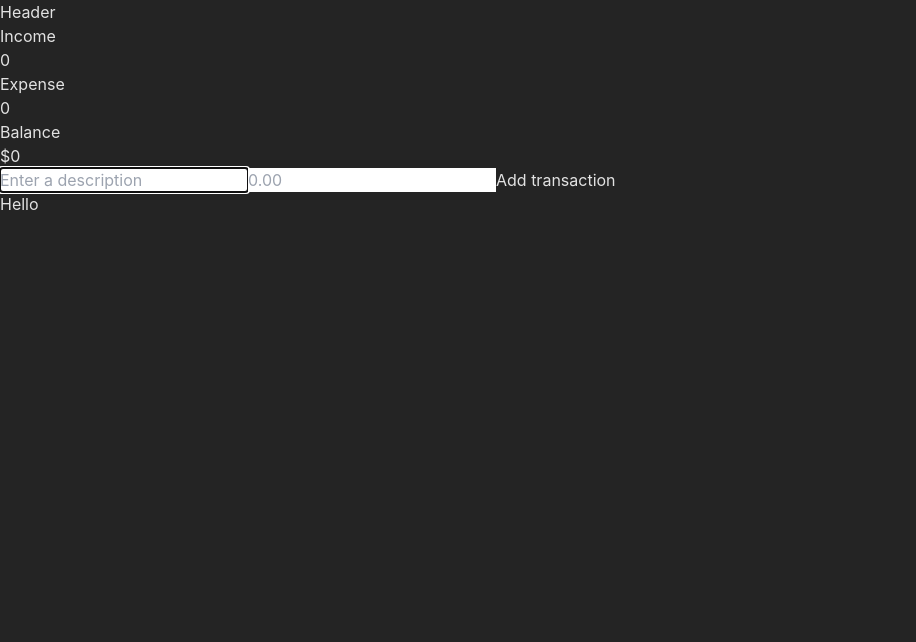
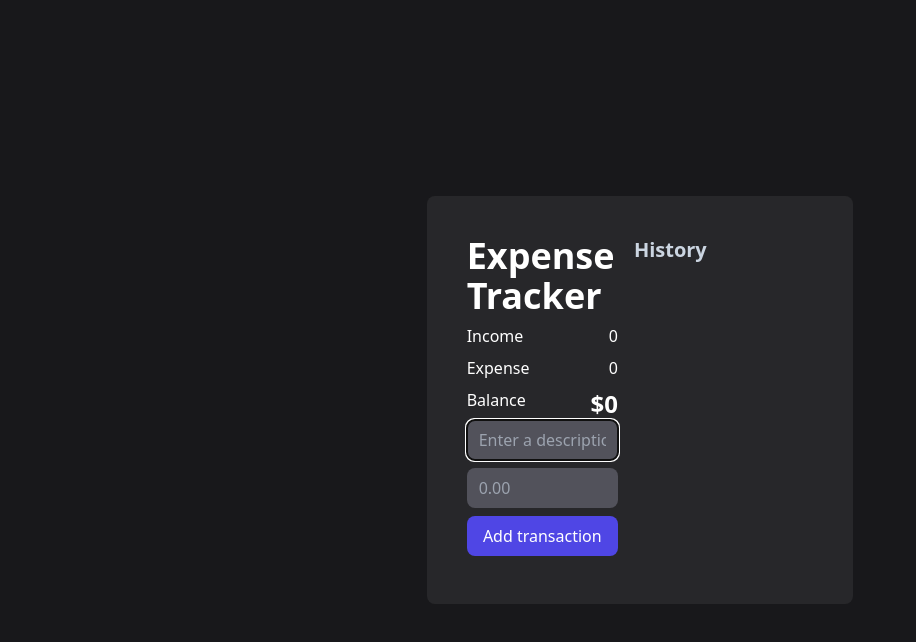
Before and after one commit to NewHub25/react-expense-tracker, a React (Vite) app: page / in a window 1280 px wide. Shown: the top 642 px of the page, without its empty margins (0-916 px from the left). Built offline with nearby package versions, Linux system fonts and the light colour scheme.

Commit message:
ADD styles

```diff
--- a/src/App.jsx
+++ b/src/App.jsx
@@ -8,12 +8,19 @@ import { GlobalProvider } from "./context/global-context";
 function App() {
   return (
     <GlobalProvider>
-      <Header />
-      <IncomeExpenses />
-      <Balance />
-      <TransactionForm />
-      <TransactionList />
-      <h1>Hello</h1>
+      <main className="bg-zinc-900 text-white h-screen flex justify-center items-center">
+        <section className="container mx-auto w-2/6">
+          <section className="bg-zinc-800 p-10 rounded-lg flex gap-x-4">
+            <article>
+              <h1 className="capitalize text-4xl font-bold">Expense tracker</h1>
+              <IncomeExpenses />
+              <Balance />
+              <TransactionForm />
+            </article>
+            <TransactionList />
+          </section>
+        </section>
+      </main>
     </GlobalProvider>
   );
 }
--- a/src/components/balance.jsx
+++ b/src/components/balance.jsx
@@ -9,9 +9,9 @@ export default function Balance() {
   );
 
   return (
-    <nav>
+    <nav className="flex justify-between">
       <h2>Balance</h2>
-      <h3>${total}</h3>
+      <p className="text-2xl font-bold">${total}</p>
     </nav>
   );
 }
--- a/src/components/income-expenses.jsx
+++ b/src/components/income-expenses.jsx
@@ -18,11 +18,11 @@ export default function IncomeExpenses() {
 
   return (
     <>
-      <article>
+      <article className="flex justify-between my-2">
         <h3>Income</h3>
         <p>{total.income}</p>
       </article>
-      <article>
+      <article className="flex justify-between my-2">
         <h3>Expense</h3>
         <p>{total.expense}</p>
       </article>
--- a/src/components/transactions/transaction-form.jsx
+++ b/src/components/transactions/transaction-form.jsx
@@ -26,6 +26,7 @@ export default function TransactionForm() {
           placeholder="Enter a description"
           onChange={(e) => setDescription(e.target.value)}
           autoFocus
+          className="bg-zinc-600 to-white px-3 py-2 rounded-lg block mb-2 w-full"
         />
         <input
           type="number"
@@ -33,8 +34,11 @@ export default function TransactionForm() {
           step={0.01}
           min={-1000_000}
           onChange={(e) => setAmount(parseFloat(e.target.value))}
+          className="bg-zinc-600 to-white px-3 py-2 rounded-lg block mb-2 w-full"
         />
-        <button>Add transaction</button>
+        <button className="bg-indigo-600 text-white px-3 py-2 rounded-lg block mb-2 w-full">
+          Add transaction
+        </button>
       </form>
     </section>
   );
--- /dev/null
+++ b/src/components/transactions/transaction-item.jsx
@@ -0,0 +1,17 @@
+import useGlobalState from "../../hooks/use-global-state";
+
+export default function TransactionItem({ transaction }) {
+  const { deleteTransaction } = useGlobalState();
+
+  const { description, amount, id } = transaction;
+
+  return (
+    <li className="bg-zinc-600 text-white px-3 py-1 rounded-lg mb-2 w-full flex justify-between items-center">
+      <p className="text-sm">{description}</p>
+      <span>
+        ${amount}
+        <button onClick={() => deleteTransaction(id)}>x</button>
+      </span>
+    </li>
+  );
+}
--- a/src/components/transactions/transaction-list.jsx
+++ b/src/components/transactions/transaction-list.jsx
@@ -1,19 +1,19 @@
 import useGlobalState from "../../hooks/use-global-state";
+import TransactionItem from "./transaction-item";
 
 export default function TransactionList() {
-  const { transactions, deleteTransaction } = useGlobalState();
+  const { transactions } = useGlobalState();
 
   return (
-    <ul>
-      {transactions.map(({ description, amount, id }) => {
-        return (
-          <li key={id}>
-            <p>{description}</p>
-            <span>{amount}</span>
-            <button onClick={() => deleteTransaction(id)}>x</button>
-          </li>
-        );
-      })}
-    </ul>
+    <aside className="w-full">
+      <h3 className="text-slate-300 text-xl font-bold">History</h3>
+      <ul>
+        {transactions.map((transaction) => {
+          return (
+            <TransactionItem key={transaction.id} transaction={transaction} />
+          );
+        })}
+      </ul>
+    </aside>
   );
 }
--- a/src/index.css
+++ b/src/index.css
@@ -1,18 +1,3 @@
-:root {
-  font-family: Inter, system-ui, Avenir, Helvetica, Arial, sans-serif;
-  line-height: 1.5;
-  font-weight: 400;
-
-  color-scheme: light dark;
-  color: rgba(255, 255, 255, 0.87);
-  background-color: #242424;
-
-  font-synthesis: none;
-  text-rendering: optimizeLegibility;
-  -webkit-font-smoothing: antialiased;
-  -moz-osx-font-smoothing: grayscale;
-}
-
 @tailwind base;
 @tailwind components;
 @tailwind utilities;
```
